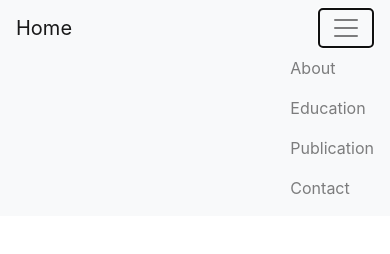
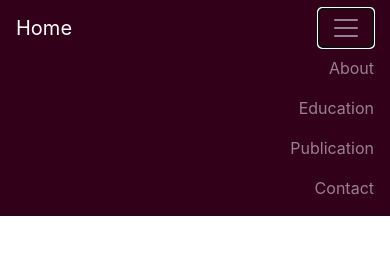
Before and after one commit to eminebahce/PersonalPortfolio, a website: page index.html in a window 390 px wide. Both pictures are taken after a click on the button 346 px from the left and 28 px from the top of the page. Drawn offline with nearby package versions, Linux system fonts and the light colour scheme.

Commit message:
navbar right aligned

```diff
--- a/css/styles.css
+++ b/css/styles.css
@@ -1,3 +1,19 @@
-.navbar-dark {
-    background-color: #512DA8;
+.navbar {
+    background-color: #33001a;
 }
+
+.nav-link,
+.navbar-brand {
+    color: #f4f4f4;
+    cursor: pointer;
+}
+
+.nav-link:hover {
+    background: #f4f4f4;
+    color: #33001a;
+}
+
+.navbar-brand:hover {
+    background: #f4f4f4;
+    color: #33001a;
+}
--- a/index.html
+++ b/index.html
@@ -9,38 +9,42 @@
     <meta http-equiv="x-ua-compatible" content="ie=edge">
 
     <link rel="stylesheet" href="/node_modules/bootstrap/dist/css/bootstrap.min.css">
+    <link rel="stylesheet" href="/css/styles.css">
 
 
 </head>
 
 <body>
 
-    <nav class="navbar navbar-expand-lg navbar-light bg-light">
+    <nav class="navbar navbar-dark navbar-expand-sm fixed-top">
         <a class="navbar-brand" href="#">Home</a>
-        <button class="navbar-toggler" type="button" data-toggle="collapse" data-target="#navbarNav" aria-controls="navbarNav" aria-expanded="false" aria-label="Toggle navigation">
-                  <span class="navbar-toggler-icon"></span>
-                </button>
-        <div class="collapse navbar-collapse d-flex flex-row-reverse" id="navbarNav">
-            <ul class="navbar-nav">
+        <button class="navbar-toggler" type="button" data-toggle="collapse" data-target="#navbarNav">
+            <span class="navbar-toggler-icon"></span>
+        </button>
+        <div class="collapse navbar-collapse " id="navbarNav">
+            <ul class="navbar-nav ml-auto">
                 <li class="nav-item">
-                    <a class="nav-link" href="#">About<span class="sr-only">(current)</span></a>
+                    <a class="nav-link d-flex justify-content-end" href="#">About<span class="sr-only">(current)</span></a>
                 </li>
                 <li class="nav-item">
-                    <a class="nav-link" href="#">Education</a>
+                    <a class="nav-link d-flex justify-content-end" href="#">Education</a>
                 </li>
                 <li class="nav-item">
-                    <a class="nav-link" href="#">Publication</a>
+                    <a class="nav-link d-flex justify-content-end" href="#">Publication</a>
                 </li>
                 <li class="nav-item">
-                    <a class="nav-link" href="#">Contact</a>
+                    <a class="nav-link d-flex justify-content-end" href="#">Contact</a>
                 </li>
             </ul>
         </div>
     </nav>
 
-    <script type="text/javascript" href="node_modules/jquery/jquery.min.js"></script>
-    <script type="text/javascript" href="node_modules/popper.js/dist/popper.min.js"></script>
-    <script type="text/javascript" href="node_modules/bootstrap/dist/js/bootstrap.min.js"></script>
+    <!-- <script type="text/javascript" href="node_modules/jquery/jquery.min.js"></script> -->
+    <!-- <script type="text/javascript" href="node_modules/popper.js/dist/umd/popper.min.js"></script> -->
+    <!-- <script type="text/javascript" href="node_modules/bootstrap/dist/js/bootstrap.min.js"></script> -->
+    <script src="https://code.jquery.com/jquery-3.3.1.slim.min.js" integrity="sha384-q8i/X+965DzO0rT7abK41JStQIAqVgRVzpbzo5smXKp4YfRvH+8abtTE1Pi6jizo" crossorigin="anonymous"></script>
+    <script src="https://cdnjs.cloudflare.com/ajax/libs/popper.js/1.14.3/umd/popper.min.js" integrity="sha384-ZMP7rVo3mIykV+2+9J3UJ46jBk0WLaUAdn689aCwoqbBJiSnjAK/l8WvCWPIPm49" crossorigin="anonymous"></script>
+    <script src="https://stackpath.bootstrapcdn.com/bootstrap/4.1.3/js/bootstrap.min.js" integrity="sha384-ChfqqxuZUCnJSK3+MXmPNIyE6ZbWh2IMqE241rYiqJxyMiZ6OW/JmZQ5stwEULTy" crossorigin="anonymous"></script>
 </body>
 
 </html>
--- a/package.json
+++ b/package.json
@@ -15,7 +15,7 @@
         "lite-server": "^2.4.0"
     },
     "dependencies": {
-        "jquery": "^1.9.1",
+        "jquery": "^1.12.4",
         "popper.js": "^1.14.3"
     }
 }
```
Also changed, not shown: 1 other file.
